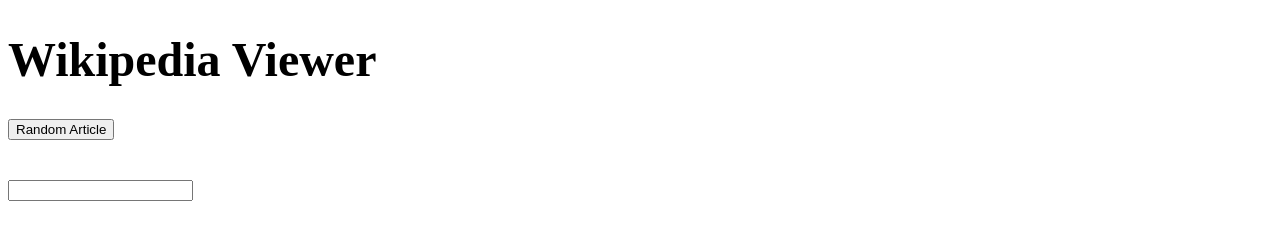
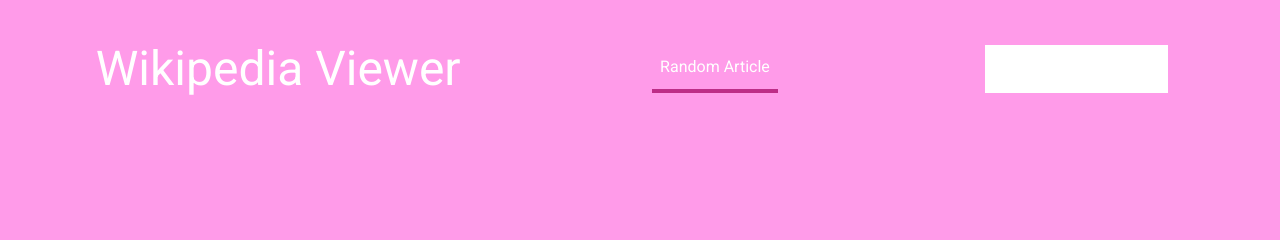
Before and after one commit to shoemakerdr/WikiViewer, a plain HTML site: page index.html in a window 1280 px wide. Drawn offline with Linux system fonts and the light colour scheme.

Commit message:
Added complete styling. Still some tweaking required.

```diff
--- a/style.css
+++ b/style.css
@@ -1,16 +1,74 @@
+body {
+  background-color: #FF9BE9;
+  color: white;
+  font-family: 'Roboto', sans-serif;
+}
+
+header {
+  position: relative;
+  display: flex;
+  flex-direction: row;
+  justify-content: space-around;
+  flex-wrap: wrap;
+}
+
 h1 {
+  text-align: center;
   font-size: 3em;
+  font-weight: lighter;
 }
 
 button {
   display:block;
+  margin      : 1em;
+  padding     : .5em;
+  border      : 0;
+  background  : transparent;
+  font-family : inherit;
+  color: white;
+  font-size   : 1em;
+  cursor      : pointer;
+  border-bottom-style: solid;
+  border-bottom-width: .25em;
+  border-bottom-color: #BD2D87;
+  outline: none;
+}
+
+button:hover {
+  background-color: #ff3fb7;
+}
+
+header button {
+  height: 3em;
+  align-self: center;
+}
+
+#results {
+  display: flex;
+  flex-direction: column;
 }
 
 #results button {
   display: none;
   margin-top: 1em;
+  width: 80%;
+  align-self: center;
 }
 
 input {
-  margin-top: 3em;
+  margin: 1em;
+  padding: 0;
+  border: 0;
+  background: white;
+  font-family: inherit;
+  text-align: center;
+  color: #A30015;
+  font-size: 1em;
+  display: block;
+  height: 3em;
+  align-self: center;
 }
+
+input:focus {
+  outline: none;
+}
```
